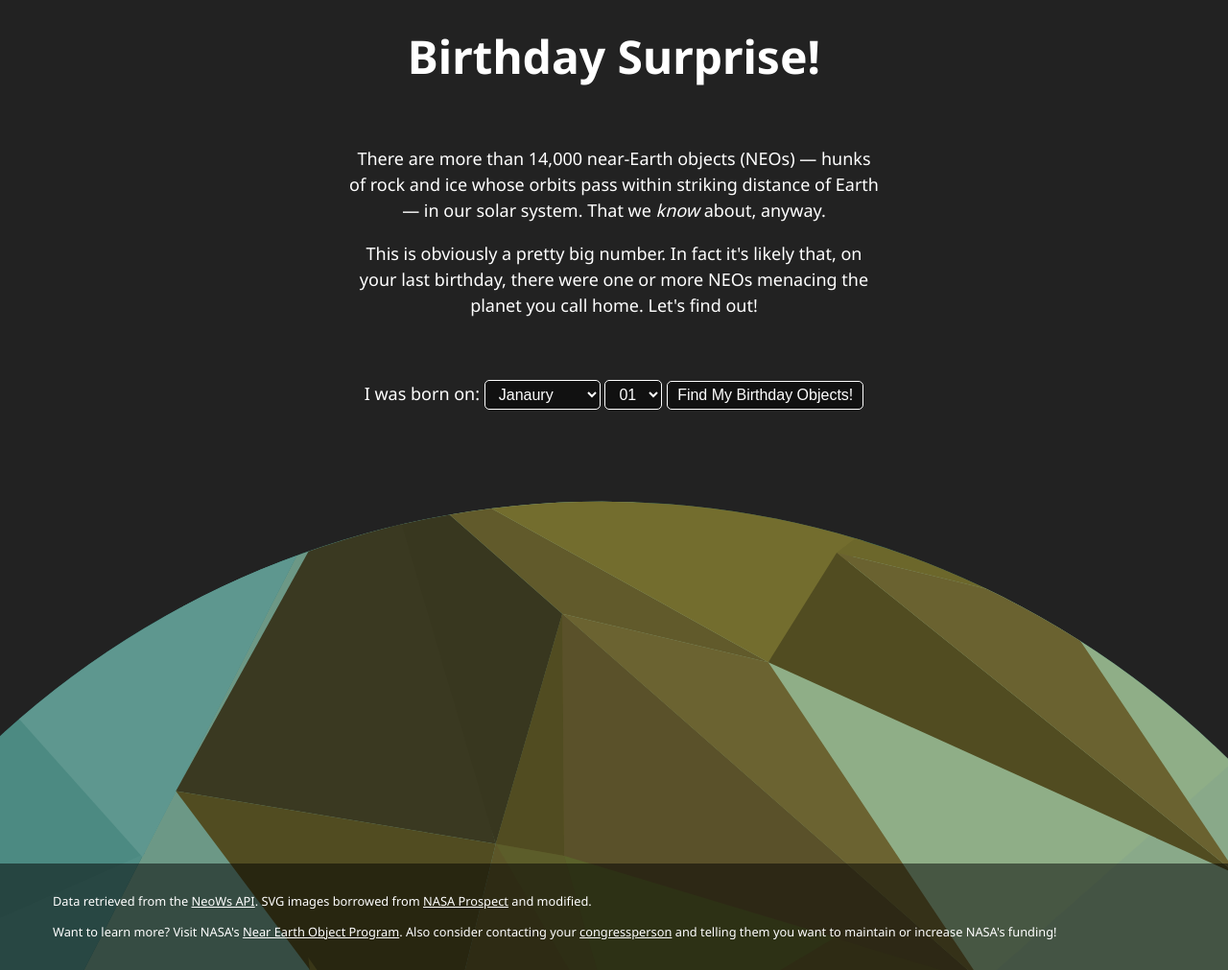
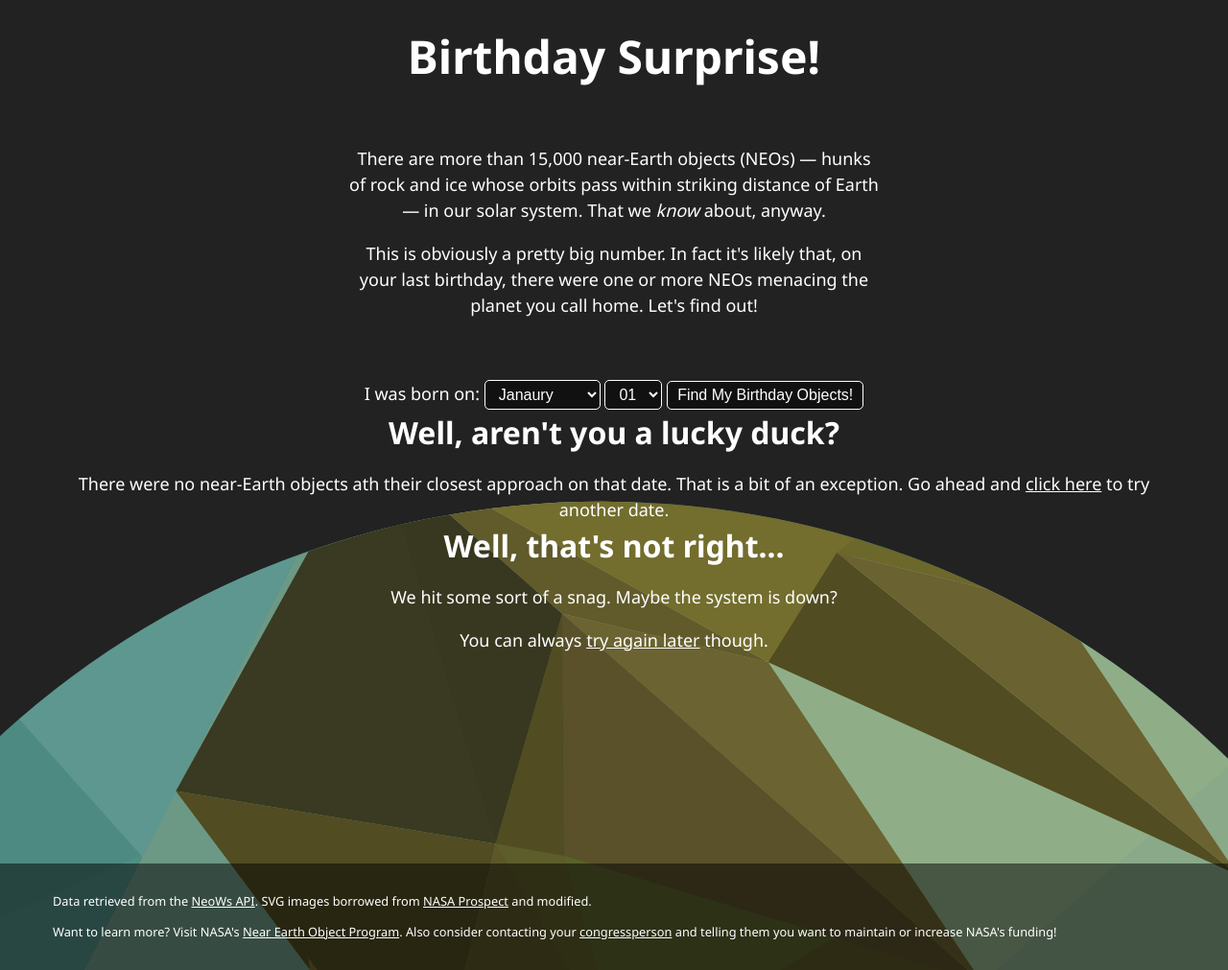
Before and after one commit to rglazebrook/neo-birthday, a Jekyll site: the page built from index.html, in a window 1280 px wide. Shown: the whole page at 96% size. Built offline with Jekyll 4.4.1, drawn with Linux system fonts in a browser that asks for light colours; nearby versions of some CDN libraries; some of the changed lines change nothing that is shown.

Commit message:
Rearranging some JS. Adding error/no-results caveats.

```diff
--- a/index.html
+++ b/index.html
@@ -12,7 +12,7 @@ title: Find NEOs that passed on your birthday.
 	<section class="intro-text text-center stagger-in">
 		<div class="row row-center">
 			<div class="col-12 col-8-tabletl col-6-desktop">
-				<p>There are more than 14,000 near-Earth objects (NEOs) &mdash; hunks of rock and ice whose orbits pass within striking distance of Earth &mdash; in our solar system. That we <em>know</em> about, anyway.</p>
+				<p>There are more than 15,000 near-Earth objects (NEOs) &mdash; hunks of rock and ice whose orbits pass within striking distance of Earth &mdash; in our solar system. That we <em>know</em> about, anyway.</p>
 				<p>This is obviously a pretty big number. In fact it's likely that, on your last birthday, there were one or more NEOs menacing the planet you call home. Let's find out!</p>
 			</div>
 		</div>
@@ -78,12 +78,23 @@ title: Find NEOs that passed on your birthday.
 
 	<section class="objects-container text-center">
 
-		<h4 id="count-title">There <span id="waswere">were</span> <span id="count">0</span> known Near Earth Object<span id="plural">s</span> making an approach on your birthday last&nbsp;year.</h2>
+		<h4 id="count-title">There <span id="waswere">were</span> <span id="count">0</span> known near-Earth object<span id="plural">s</span> making an approach on that&nbsp;day.</h2>
 
 		<p>Touch/hover any of the NEOs below to learn more. Or <a href="{{ site.baseurl }}/">click here</a> to try another date.</p>
 
 		<div id="objects" class="flex"></div>
 	</section>
 
+	<section class="no-objects text-center">
+		<h3>Well, aren't you a lucky duck?</h3>
+		<p>There were no near-Earth objects ath their closest approach on that date. That is a bit of an exception. Go ahead and <a href="{{ site.baseurl }}/">click here</a> to try another date.</p>
+	</section>
+
+	<section class="error text-center">
+		<h3>Well, that's not right...</h3>
+		<p>We hit some sort of a snag. Maybe the system is down?</p>
+		<p>You can always <a href="{{ site.baseurl }}/">try again later</a> though.</p>
+	</section>
+
 </div>
 <div class="tooltip_templates"></div>
--- a/js/main.js
+++ b/js/main.js
@@ -1,19 +1,8 @@
-$(document).ready(function() {
-
-	var $month = $('#month'),
-		$day = $('#day'),
-		$dayOptions = $day.find('option'),
-		$find = $('#find'),
-		$countTitle = $('#count-title'),
-		$objects = $('#objects'),
-		$tooltips = $('.tooltip_templates');
-
-	// Variables about asteroids.
+// Useful variables.
 var date,
 	largestAsteroid = null,
-		fastestAsteroid = null;
-
-	var daysInMonth = {
+	fastestAsteroid = null,
+	daysInMonth = {
 		1: 31,
 		2: 28,
 		3: 31,
@@ -27,6 +16,17 @@ $(document).ready(function() {
 		11: 30,
 		12: 31
 	}
+
+// DOM elements.
+var $month = $('#month'),
+	$day = $('#day'),
+	$dayOptions = $day.find('option'),
+	$find = $('#find'),
+	$countTitle = $('#count-title'),
+	$objects = $('#objects'),
+	$tooltips = $('.tooltip_templates');
+
+$(document).ready(function() {
 
 	// When the month changes, tailor the number of days.
 	$month.on('change', function() {
@@ -51,9 +51,14 @@ $(document).ready(function() {
 			day = $day.val(),
 			year = '2016';
 
-		date = year + '-' + month + '-' + day;
+		window.date = year + '-' + month + '-' + day;
 
-		$.getJSON( '//www.neowsapp.com/rest/v1/feed?start_date=' + date + '&end_date=' + date +'&detailed=false', switchToResults);
+		$.ajax('//www.neowsapp.com/rest/v1/feed?start_date=' + date + '&end_date=' + date +'&detailed=false', {
+			dataType: 'json',
+			success: checkResults,
+			error: switchToError,
+		});
+
 	});
 
 	// Bring in our content initially.
@@ -65,6 +70,9 @@ $(document).ready(function() {
 	// Start the loading indicator spinning forever.
 	var loading = new TimelineMax({repeat: -1});
 	loading.to('.loading', 0.33, { rotation: 360, ease: Power0.easeNone});
+
+
+});
 
 // Create our asteroids!
 function createAsteroids(data) {
@@ -164,17 +172,42 @@ $(document).ready(function() {
 	TweenMax.fromTo('.form .loading', 0.5, { opacity: 0, scale: 0.5 }, { opacity: 1, scale: 1, ease: Back.easeOut });
 }
 
+// See if we have results or not.
+function checkResults(data) {
+	if ( data.element_count && data.element_count > 0 ) {
+		switchToResults(data);
+	}
+	else {
+		switchToNoResults();
+	}
+}
+
+// Show the "No Results" section.
+function switchToNoResults() {
+	var tl = new TimelineMax();
+	tl.staggerTo(['.intro-text', '.form'], 1, { y: '-100vh', opacity: 0, ease: Back.easeIn }, 0.5);
+	tl.set(['.intro-text', '.form'], { display: 'none' });
+	tl.set('.no-objects', { display: 'block', opacity: 0 });
+	tl.fromTo('.no-objects', 1, {y: 100, opacity: 0}, {y: 0, opacity: 1, ease: Power2.easeOut});
+}
+
+// Show the error screen if we've bad results.
+function switchToError() {
+	var tl = new TimelineMax();
+	tl.staggerTo(['.intro-text', '.form'], 1, { y: '-100vh', opacity: 0, ease: Back.easeIn }, 0.5);
+	tl.set(['.intro-text', '.form'], { display: 'none' });
+	tl.set('.error', { display: 'block', opacity: 0 });
+	tl.fromTo('.error', 1, {y: 100, opacity: 0}, {y: 0, opacity: 1, ease: Power2.easeOut});
+}
+
 // Hide our intro stuff and bring in the results.
 function switchToResults(data) {
 
 	createAsteroids(data);
 
 	var tl = new TimelineMax();
-
 	tl.staggerTo(['.intro-text', '.form'], 1, { y: '-100vh', opacity: 0, ease: Back.easeIn }, 0.5);
 	tl.set(['.intro-text', '.form'], { display: 'none' });
 	tl.set('.objects-container', { display: 'block', opacity: 0 });
 	tl.fromTo('.objects-container', 1, {y: 100, opacity: 0}, {y: 0, opacity: 1, ease: Power2.easeOut});
 }
-
-});
```
Lines whose indentation alone changed are shown as unchanged.
